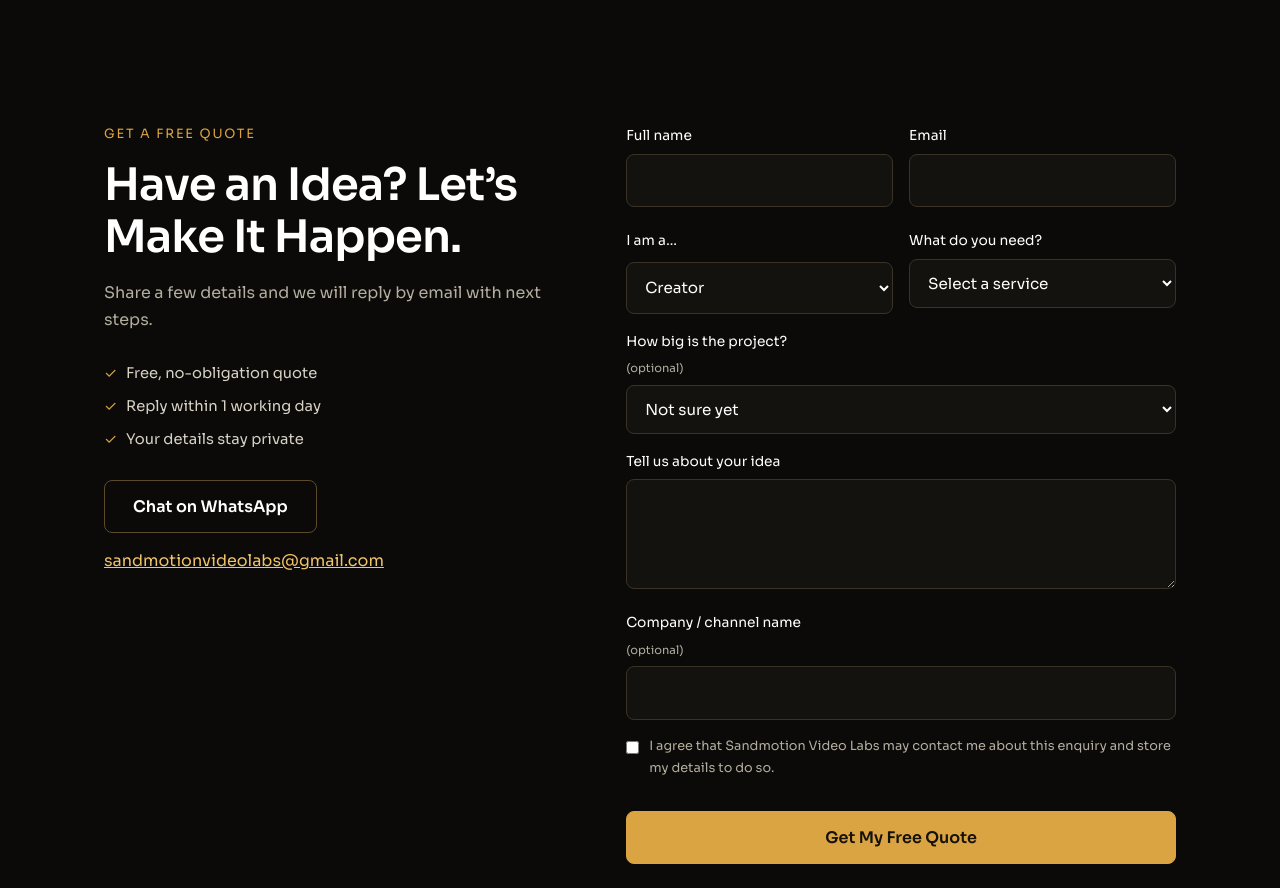
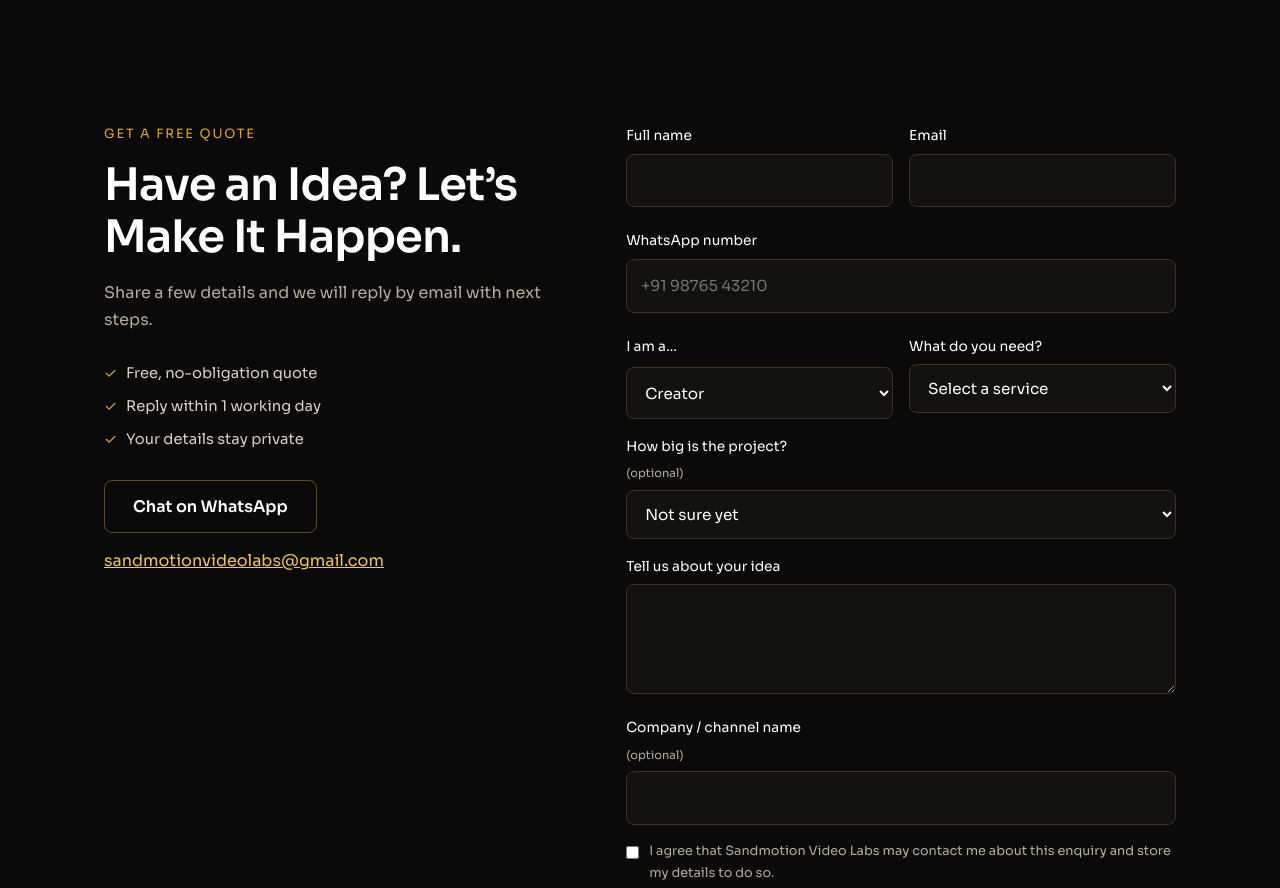
Before and after one commit to sandmotionvideolabs-rgb/sandmotionvideolabs, a plain HTML site: page index.html in a window 1280 px wide. Shown: the part 4680-5568 px from the top of the page. Drawn offline with Linux system fonts and the light colour scheme.

Commit message:
Add files via upload

```diff
--- a/index.html
+++ b/index.html
@@ -176,7 +176,7 @@ footer a{color:var(--mute);text-decoration:none}footer a:hover{color:var(--gold2
  .contact{gap:40px}
  .grid4{display:flex;overflow-x:auto;scroll-snap-type:x mandatory;gap:14px;padding-bottom:14px;margin-right:-24px;padding-right:24px}
  .frame{flex:0 0 72%;scroll-snap-align:start}.scr{aspect-ratio:9/16}
- .wa{display:none}
+  .wa{display:none}
  .mcta{display:flex;position:fixed;bottom:0;left:0;right:0;z-index:60;gap:8px;padding:10px 14px calc(10px + env(safe-area-inset-bottom,0px));background:rgba(11,10,8,.94);border-top:1px solid var(--line)}
  .mcta .btn{flex:1;padding:13px 10px;font-size:.9rem}
 }
@@ -342,11 +342,12 @@ footer a{color:var(--mute);text-decoration:none}footer a:hover{color:var(--gold2
     <a class="mail" href="mailto:sandmotionvideolabs@gmail.com">sandmotionvideolabs@gmail.com</a>
    </div>
   </div>
-  <form id="lead" action="PASTE_APPS_SCRIPT_URL" method="POST" novalidate>
+  <form id="lead" action="https://script.google.com/macros/s/AKfycbyHyOMPN_9S3O_PuTJF0UpmjkmyXj3_HYdzdDP7L8fiJfaxr_9HZRWWFKJE_3Ao8MlD/exec" method="POST" novalidate>
    <div class="row">
     <label>Full name<input name="name" autocomplete="name" required><span class="err"></span></label>
     <label>Email<input name="email" type="email" autocomplete="email" required><span class="err"></span></label>
    </div>
+   <label>WhatsApp number<input name="phone" type="tel" autocomplete="tel" inputmode="tel" placeholder="+91 98765 43210" required><span class="err"></span></label>
    <div class="row">
     <label>I am a…
      <select name="ctype">
@@ -388,14 +389,16 @@ footer a{color:var(--mute);text-decoration:none}footer a:hover{color:var(--gold2
   <div><h4>Contact</h4><ul>
    <li><a href="mailto:sandmotionvideolabs@gmail.com">sandmotionvideolabs@gmail.com</a></li>
    <li><a href="https://wa.me/918208072906" target="_blank" rel="noopener" data-evt="whatsapp_click">WhatsApp</a></li>
+
    <li><a href="#" rel="noopener">YouTube</a> · <a href="#" rel="noopener">Instagram</a> · <a href="#" rel="noopener">LinkedIn</a></li>
    <li><a href="#privacy">Privacy policy</a></li></ul></div>
  </div>
  <div class="wrap"><p class="copy" id="privacy">&copy; <span id="yr">2026</span> Sandmotion Video Labs. All rights reserved. We use the details you submit only to reply to your enquiry and never sell them. Replace this line with your full privacy policy before launch.</p></div>
 </footer>
 
+
 <a class="wa" href="https://wa.me/918208072906?text=Hi%20Sandmotion%20Video%20Labs%2C%20I%27d%20like%20to%20discuss%20a%20video%20project." target="_blank" rel="noopener" data-evt="whatsapp_click" aria-label="Chat on WhatsApp"><svg viewBox="0 0 24 24" aria-hidden="true"><path d="M4 3h16a2 2 0 0 1 2 2v11a2 2 0 0 1-2 2H9l-5 4v-4H4a2 2 0 0 1-2-2V5a2 2 0 0 1 2-2z"/></svg>WhatsApp</a>
-<div class="mcta"><a class="btn" href="#contact" data-evt="mobile_free_quote">Get a Free Quote</a><a class="btn ghost" href="https://wa.me/918208072906" target="_blank" rel="noopener" data-evt="whatsapp_click">WhatsApp</a></div>
+<div class="mcta"><a class="btn" href="#contact" data-evt="mobile_free_quote">Get a Free Quote</a><a class="btn ghost" href="https://wa.me/918208072906?text=Hi%20Sandmotion%20Video%20Labs%2C%20I%27d%20like%20to%20discuss%20a%20video%20project." target="_blank" rel="noopener" data-evt="whatsapp_click">WhatsApp</a></div>
 
 <script>
 document.getElementById('yr').textContent=new Date().getFullYear();
@@ -458,6 +461,7 @@ document.addEventListener('click',function(e){var a=e.target.closest('[data-evt]
   [['name','Please enter your name.'],['service','Please choose what you need.'],['message','Please tell us a little about your idea.']].forEach(function(k){
    var bad=!d[k[0]].value.trim();setErr(d[k[0]],bad?k[1]:'');if(bad)ok=false});
   var be=!re.test(d.email.value.trim());setErr(d.email,be?'Please enter a valid email address.':'');if(be)ok=false;
+  var dg=d.phone.value.replace(/\D/g,''),bp=dg.length<8||dg.length>15;setErr(d.phone,bp?'Please enter a valid WhatsApp number with country code.':'');if(bp)ok=false;
   var ce=document.getElementById('consent-err');ce.textContent=d.consent.checked?'':'Please tick the consent box to continue.';if(!d.consent.checked)ok=false;
   return ok}
  f.addEventListener('submit',function(e){
@@ -468,7 +472,7 @@ document.addEventListener('click',function(e){var a=e.target.closest('[data-evt]
   var d=f.elements,fd=new FormData();
   fd.append('name',d.name.value.trim());fd.append('email',d.email.value.trim());fd.append('company',d.company.value.trim());
   fd.append('service',d.service.value);fd.append('budget',d.budget.value);fd.append('consent','on');fd.append('website','');
-  fd.append('message','[Client type: '+d.ctype.value+'] '+d.message.value.trim());
+  fd.append('message','[Client type: '+d.ctype.value+' | WhatsApp: '+d.phone.value.trim()+'] '+d.message.value.trim());
   btn.disabled=true;btn.textContent='Sending...';
   fetch(f.action,{method:'POST',body:fd}).then(function(r){return r.json()})
    .then(function(r){if(!r||r.result!=='success')throw new Error('fail');
```
